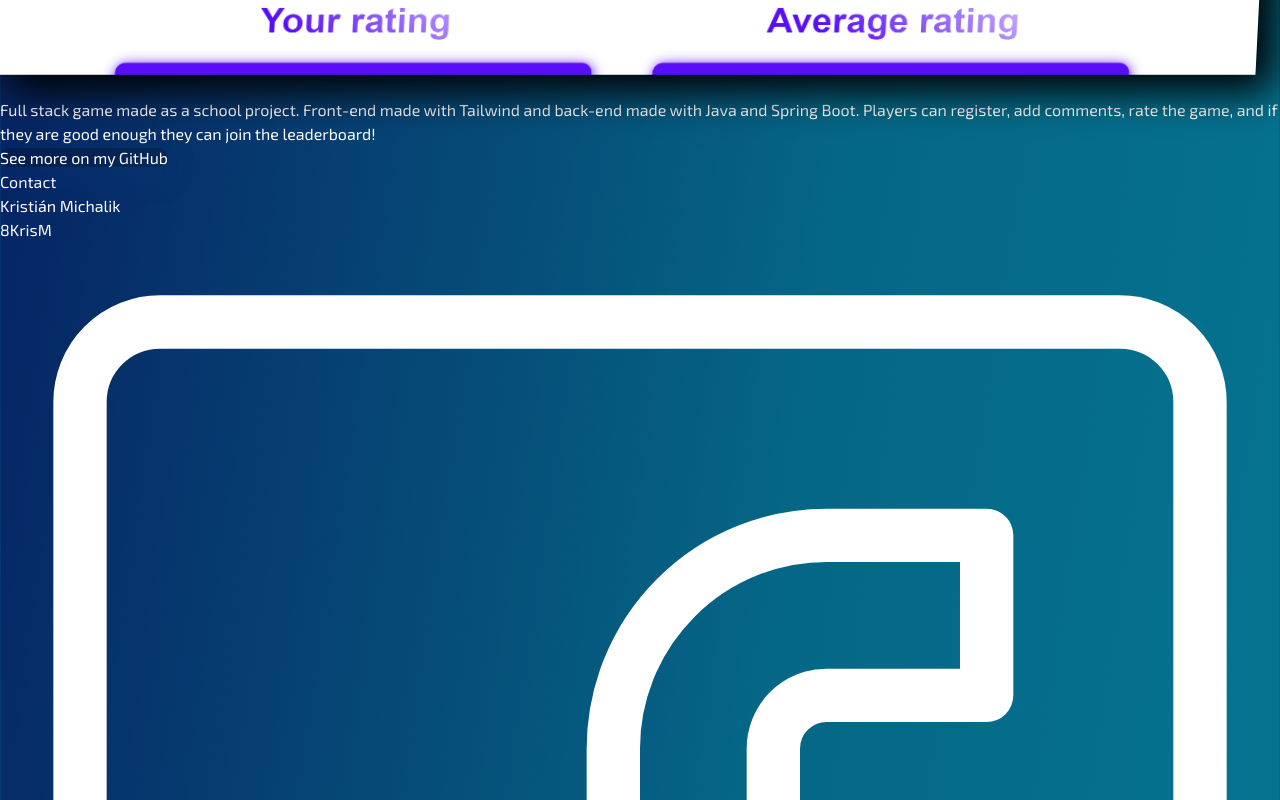
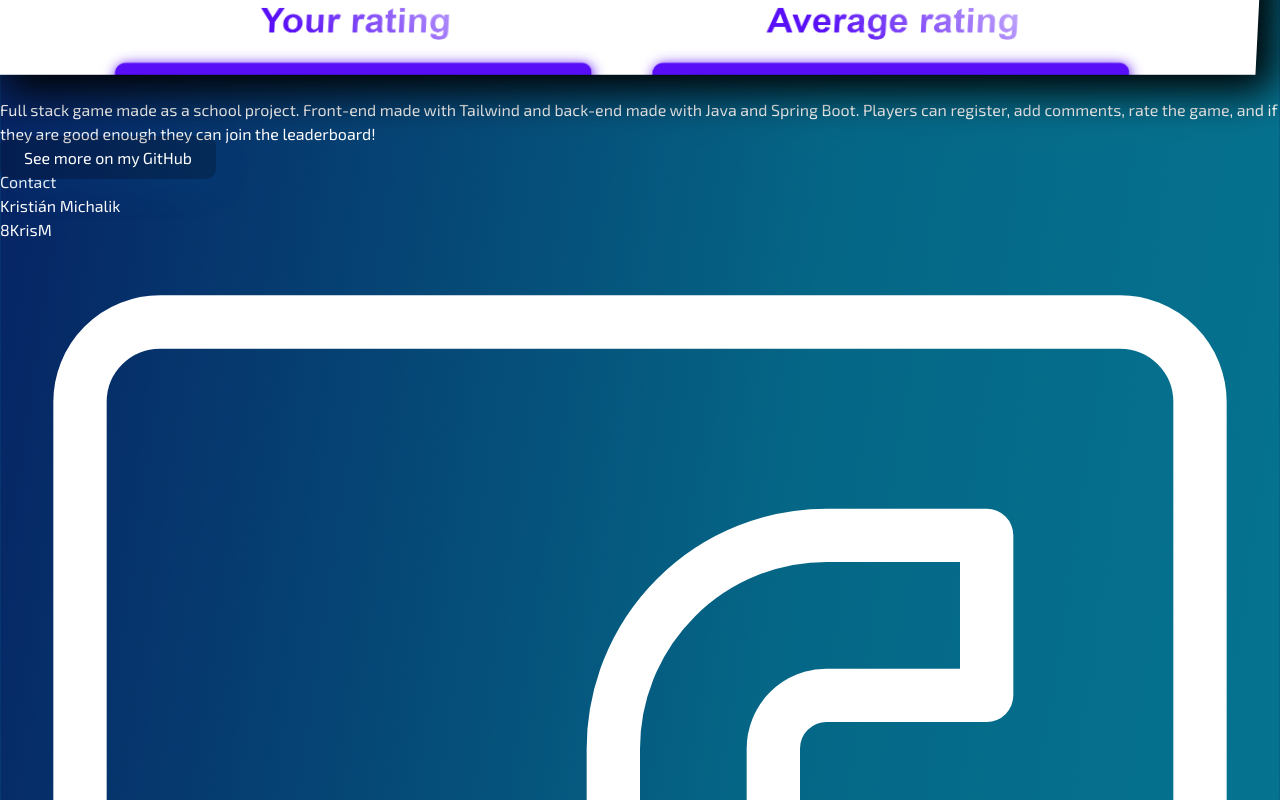
Before and after one commit to 8KrisM/8KrisM.github.io, a React (Vite) app: page / in a window 1280 px wide. Shown: the part 5680-6480 px from the top of the page. Built offline with nearby package versions, Linux system fonts and the light colour scheme.

Commit message:
Added resume

```diff
--- a/src/components/Contact.jsx
+++ b/src/components/Contact.jsx
@@ -12,10 +12,11 @@ const Contact = () => {
                     <img src='/facebook.svg' alt='facebook' className='h-6'/>
                     <a className='hover:scale-105 transition-all' href='https://www.facebook.com/Kristian.Michalik8'>Facebook</a>
                 </div>
-                <div className='flex gap-2 items-center'>
+                <div className='flex gap-2 items-center mb-7'>
                     <img src='/at.svg' alt='email' className='h-6'/>
                     michalikkristian8@gmail.com
                 </div>
+                <a className='glassmorphism main-button' href="/resume_eng.pdf" download="resume_michalik">Download resume</a>
             </div>
     </div>
   )
--- a/src/components/Projects.jsx
+++ b/src/components/Projects.jsx
@@ -28,7 +28,7 @@ const Projects = () => {
                 Players can register, add comments, rate the game, and if they are good enough they can join the leaderboard!
             </p>
             </div>
-            <div className='mt-10'><a href='https://github.com/8KrisM' className='glassmorphism hover:bg-black hover:scale-105 px-6 py-3 mt-10'>See more on my GitHub</a></div>
+            <div className='mt-10'><a href='https://github.com/8KrisM' className='glassmorphism main-button'>See more on my GitHub</a></div>
         </div>
 
     </div>
--- a/src/index.css
+++ b/src/index.css
@@ -87,6 +87,9 @@ body{
   box-shadow: -5px 5px 10px black;
 }
 
+.main-button{
+  @apply hover:bg-black hover:cursor-pointer hover:scale-105 px-6 py-3 mt-10;
+}
 
 @media (min-width: 768px){
   .image-3d-left, .image-3d-right{
```
Also changed, not shown: 1 other file (tests, documents, lock files or other folders).
